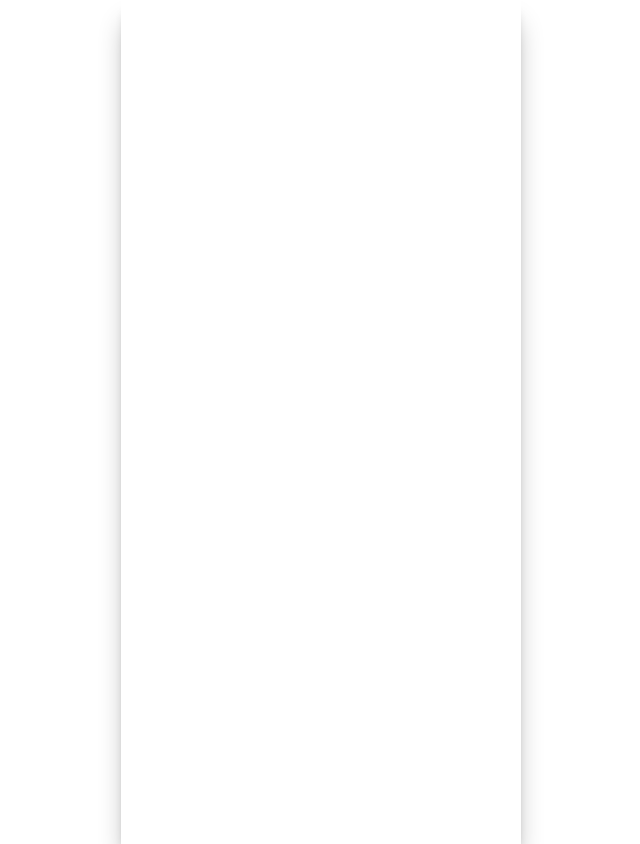
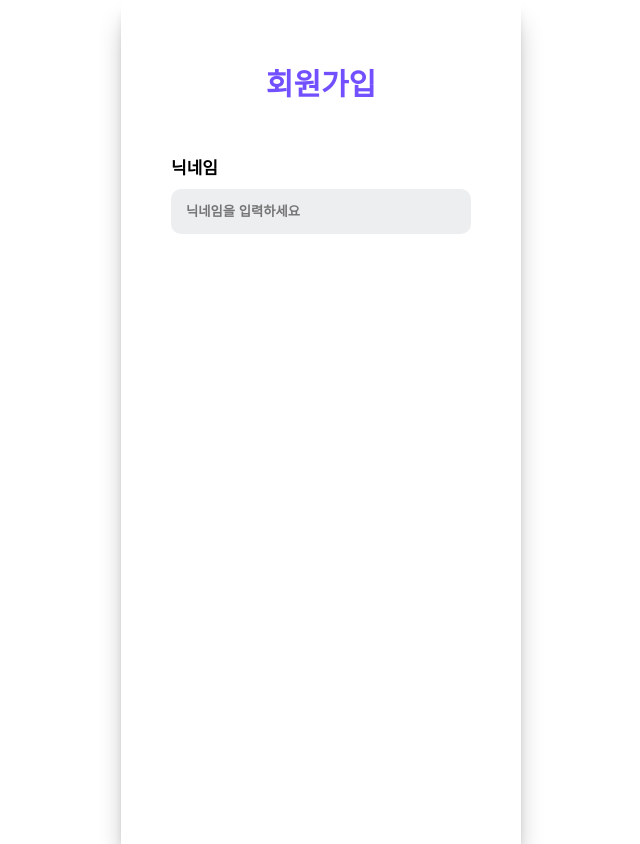
Before and after one commit to Likelion-at-SMWU-12th/Hanappun-Client, a React (Create React App) app in the folder hancare/: page /signup in a window 1280 px wide. Shown: the whole page, without its empty margins (319-959 px from the left). Built offline with nearby package versions, Linux system fonts and the light colour scheme.

Commit message:
[Chore] 창 크기 관련 App.js 코드 수정

```diff
--- a/hancare/src/App.js
+++ b/hancare/src/App.js
@@ -10,11 +10,10 @@ const Wrapper = styled.div`
   height: 100vh;
   min-height: 844px;
   margin: 0 auto;
-  display: flex;
   box-shadow: 0 20px 25px -5px rgba(0, 0, 0, 0.3),
     0 8px 10px -6px rgba(0, 0, 0, 0.3);
-  display: flex;
-  justify-content: center;
+  /* display: flex;
+  justify-content: center; */
 `;
 
 function App() {
--- a/hancare/src/pages/account/Signup.js
+++ b/hancare/src/pages/account/Signup.js
@@ -1,7 +1,77 @@
-import React from "react";
+import React, { useState } from "react";
+import { useNavigate } from "react-router-dom";
+import styled from "styled-components";
+
+const Container = styled.div`
+  display: flex;
+  flex-direction: column;
+`;
+
+const Title = styled.div`
+  text-align: center;
+  margin-top: 40px;
+  font-size: 15px;
+  font-weight: bolder;
+  color: #7350ff;
+  margin-bottom: 30px;
+`;
+
+const Infobox = styled.div`
+  display: flex;
+  flex-direction: column;
+  margin-left: 50px;
+`;
+
+const Label = styled.label`
+  font-size: 17px;
+  font-weight: bolder;
+`;
+
+const Inputbox = styled.input`
+  margin-top: 10px;
+  margin-right: 50px;
+  padding: 15px;
+  background-color: #eceef0;
+  font-weight: bolder;
+  border: none;
+  border-radius: 10px;
+`;
 
 const Signup = () => {
-  return <div></div>;
+  const [values, setValues] = useState({
+    nickname: "",
+    id: "",
+    password: "",
+  });
+
+  const handleChange = (e) => {
+    setValues((prevValues) => {
+      const { name, value } = e.target;
+      return {
+        ...prevValues,
+        [name]: value,
+      };
+    });
+  };
+  return (
+    <Container>
+      <Title>
+        <h1>회원가입</h1>
+      </Title>
+      <form>
+        <Infobox>
+          <Label for="nickname">닉네임</Label>
+          <Inputbox
+            type="text"
+            name="nickname"
+            value={values.nickname}
+            onChange={handleChange}
+            placeholder="닉네임을 입력하세요"
+          />
+        </Infobox>
+      </form>
+    </Container>
+  );
 };
 
 export default Signup;
--- a/hancare/src/pages/account/Startpage.js
+++ b/hancare/src/pages/account/Startpage.js
@@ -4,15 +4,16 @@ import styled from "styled-components";
 
 const Container = styled.div`
   display: flex;
+  flex-direction: column;
   align-items: center;
-  flex-direction: column;
 `;
+
 const Title = styled.div`
   h2 {
     font-size: 17px;
     margin-top: 120px;
     text-align: center;
-    font-weight: bolder; /* bolder 대신 구체적인 값 사용 */
+    font-weight: 900 !important; /* bolder 대신 구체적인 값 사용 */
   }
 
   img {
@@ -27,7 +28,7 @@ const Title = styled.div`
     font-size: 35px;
     margin-top: 35px;
     text-align: center;
-    font-weight: bolder;
+    font-weight: 900 !important;
     margin-bottom: 50px;
   }
 `;
@@ -39,6 +40,7 @@ const ButtonBox = styled.button`
   margin-left: auto;
   margin-right: auto;
   margin-bottom: 20px;
+  text-align: center;
   border-radius: 30px;
   font-size: 15px;
   font-weight: bolder;
@@ -69,3 +71,4 @@ const Startpage = () => {
 };
 
 export default Startpage;
+export { Container };
```
